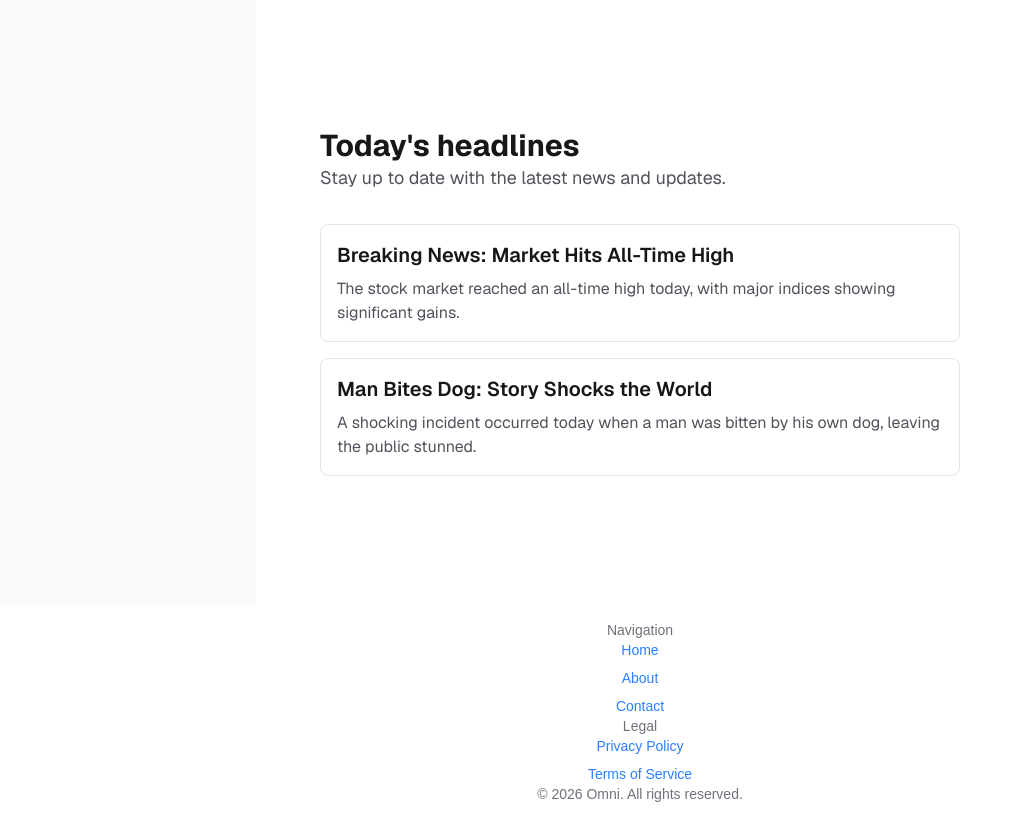
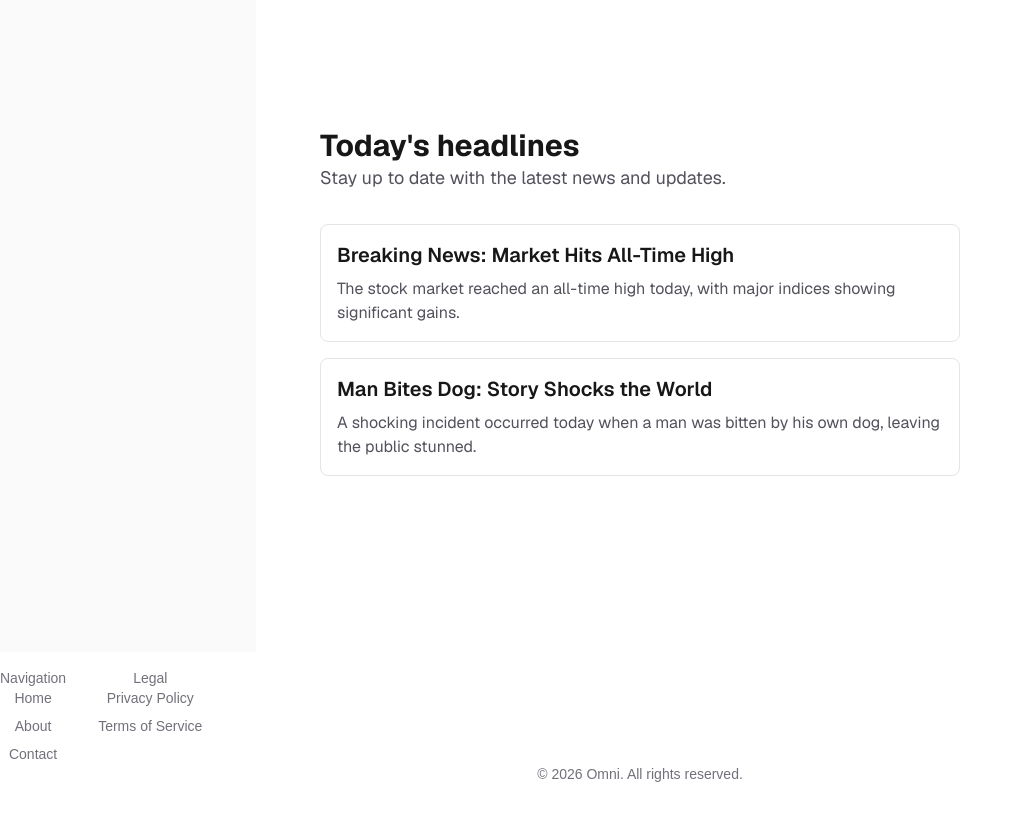
Before and after one commit to thomassrmcardle/Omni, a Next.js app in the folder app/: page / in a window 1280 px wide. Shown: the whole page, without its empty margins (0-1022 px from the left). Built offline with nearby package versions, Linux system fonts and the light colour scheme.

Commit message:
Fixed footer display.

```diff
--- a/app/app/layout.tsx
+++ b/app/app/layout.tsx
@@ -20,16 +20,17 @@ export const metadata: Metadata = {
 function FooterLayout() {
   return (
     <footer className="w-full text-center py-4 text-sm text-zinc-500 dark:text-zinc-400">
+       <div className="flex flex-row gap-8">
         <div>
           <h4>Navigation</h4>
           <ul className="flex flex-col gap-2">
-          <li><a href="/" className="text-blue-500 hover:underline">
+            <li><a href="/" className="text-white-200 hover:underline">
               Home
             </a></li>
-          <li><a href="/about" className="text-blue-500 hover:underline">
+            <li><a href="/about" className="text-white-200 hover:underline">
               About
             </a></li>
-          <li><a href="/contact" className="text-blue-500 hover:underline">
+            <li><a href="/contact" className="text-white-200 hover:underline">
               Contact
             </a></li>
           </ul>
@@ -38,13 +39,14 @@ function FooterLayout() {
         <div>
           <h4>Legal</h4>
           <ul className="flex flex-col gap-2">
-          <li><a href="/privacy" className="text-blue-500 hover:underline">
+            <li><a href="/privacy" className="text-white-200 hover:underline">
               Privacy Policy
             </a></li>
-          <li><a href="/terms" className="text-blue-500 hover:underline">
+            <li><a href="/terms" className="text-white-200 hover:underline">
               Terms of Service
             </a></li>
           </ul>
+        </div>
       </div>
 
       <p>&copy; {new Date().getFullYear()} Omni. All rights reserved.</p>
```
Lines whose indentation alone changed are shown as unchanged.
